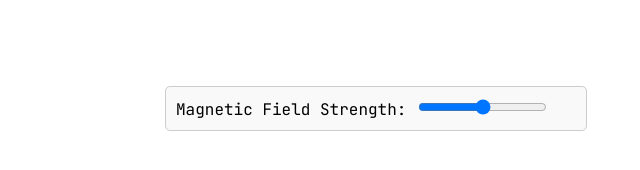
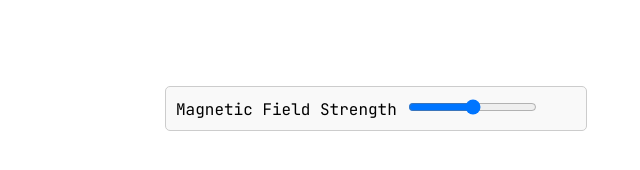
Before and after one commit to smncrm/odmr-demo, a plain HTML site: page docs/index.html in a window 1280 px wide. Shown: the full height of the page, 264-904 px from the left. Drawn offline with nearby package versions, Linux system fonts and the light colour scheme.

Commit message:
update index.html

```diff
--- a/docs/index.html
+++ b/docs/index.html
@@ -27,7 +27,7 @@
     <div id="odmr"></div>
 
     <div class="slider-container">
-        <label for="slider">Magnetic Field Strength:</label>
+        <label for="slider">Magnetic Field Strength</label>
         <input type="range" id="slider" min="0" max="0.2" step="0.01" value="0.1">
     </div>
 
```
